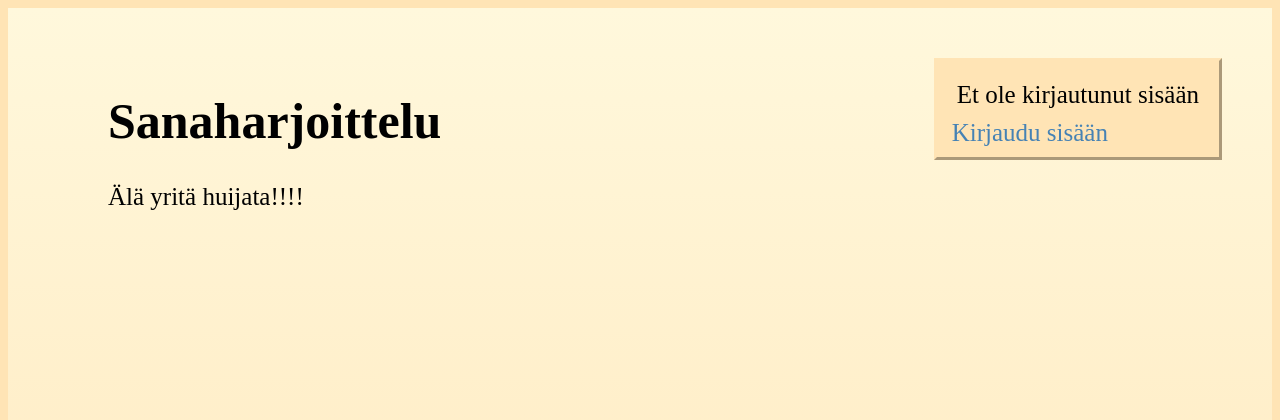
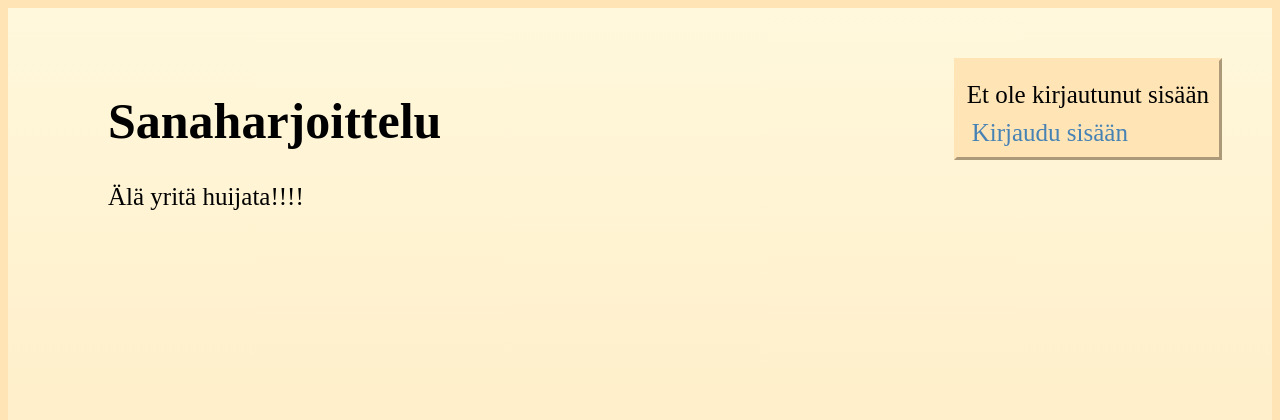
Before and after one commit to TatuSorjonen/Sanaharjoittelu, a Flask app: template templates/new_deck.html in a window 1280 px wide. Shown: the top 420 px of the page. Run offline with Flask 2, Linux system fonts and the light colour scheme; the template is opened without the code that fills it, so the values that code supplies are empty.

Commit message:
CSS Styles

```diff
--- a/static/styles/styles.css
+++ b/static/styles/styles.css
@@ -29,8 +29,8 @@ h4 {
 
 p {
   color: black;
-  padding: 5px;
-  margin: 5px;
+  padding: 5px 0px 5px 0px;
+  margin: 5px 0px 5px 0px;
 }
 
 select {
@@ -110,6 +110,10 @@ th {
   word-wrap: break-word;
 }
 
+.error_message {
+  color: red;
+}
+
 .login_box {
   background-color: moccasin;
   float: right;
@@ -131,13 +135,13 @@ th {
 p#comment {
   padding: 0px;
   font-size: 18px;
-  margin: 0px 0px 0px 15px;
+  margin: 0px 0px 0px 0px;
 }
 
 p#grade {
   padding: 0px;
   font-size: 18px;
-  margin: 0px 0px 8px 15px;
+  margin: 0px 0px 10px 0px;
 }
 
 .hypertext_link {
```
